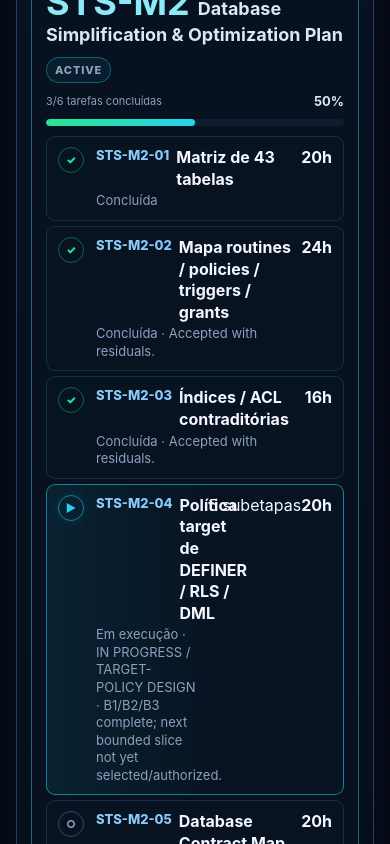
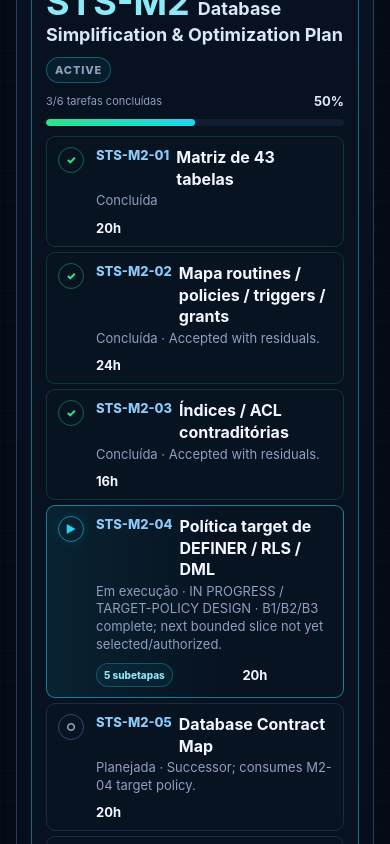
Before and after one commit to wagnerjfjunior/sfjm-workspace, a Next.js app: page / in a window 390 px wide. Shown: the part 2980-3824 px from the top of the page. Built offline with nearby package versions, Linux system fonts and the light colour scheme.

Commit message:
fix: preserve WBS split history and notebook layout

```diff
--- a/app/globals.css
+++ b/app/globals.css
@@ -2423,3 +2423,71 @@ body {
     min-height: 0;
   }
 }
+
+
+/* WBS parent/decomposition binding + wallboard review closure */
+.safeSequence {
+  white-space: normal;
+  overflow: visible;
+  text-overflow: clip;
+}
+
+.taskMetaStack {
+  display: grid;
+  justify-items: end;
+  align-content: center;
+  gap: 5px;
+}
+
+.taskMetaStack > b {
+  font-size: 13px;
+}
+
+.taskSplitBadge {
+  display: inline-flex;
+  align-items: center;
+  min-height: 24px;
+  padding: 4px 7px;
+  border: 1px solid rgba(34, 211, 238, .28);
+  border-radius: 999px;
+  color: #91e5f2;
+  background: rgba(34, 211, 238, .055);
+  font-size: 10px;
+  font-weight: 850;
+  line-height: 1;
+  white-space: nowrap;
+}
+
+.focusTask.complete .taskSplitBadge {
+  color: #7ce7b1;
+  border-color: rgba(40, 229, 140, .28);
+  background: rgba(40, 229, 140, .05);
+}
+
+@media (max-width: 1280px) and (min-width: 1101px) {
+  .nextActionLayout.hasDecomposition {
+    grid-template-columns: minmax(0, 1.45fr) minmax(340px, .9fr);
+  }
+}
+
+@media (max-width: 1100px) {
+  .nextActionLayout.hasDecomposition {
+    grid-template-columns: 1fr;
+  }
+}
+
+@media (max-width: 680px) {
+  .taskMetaStack {
+    justify-items: start;
+  }
+
+  .focusTask {
+    grid-template-columns: 28px minmax(0, 1fr);
+  }
+
+  .taskMetaStack {
+    grid-column: 2;
+    grid-template-columns: auto auto;
+    align-items: center;
+  }
+}
```
